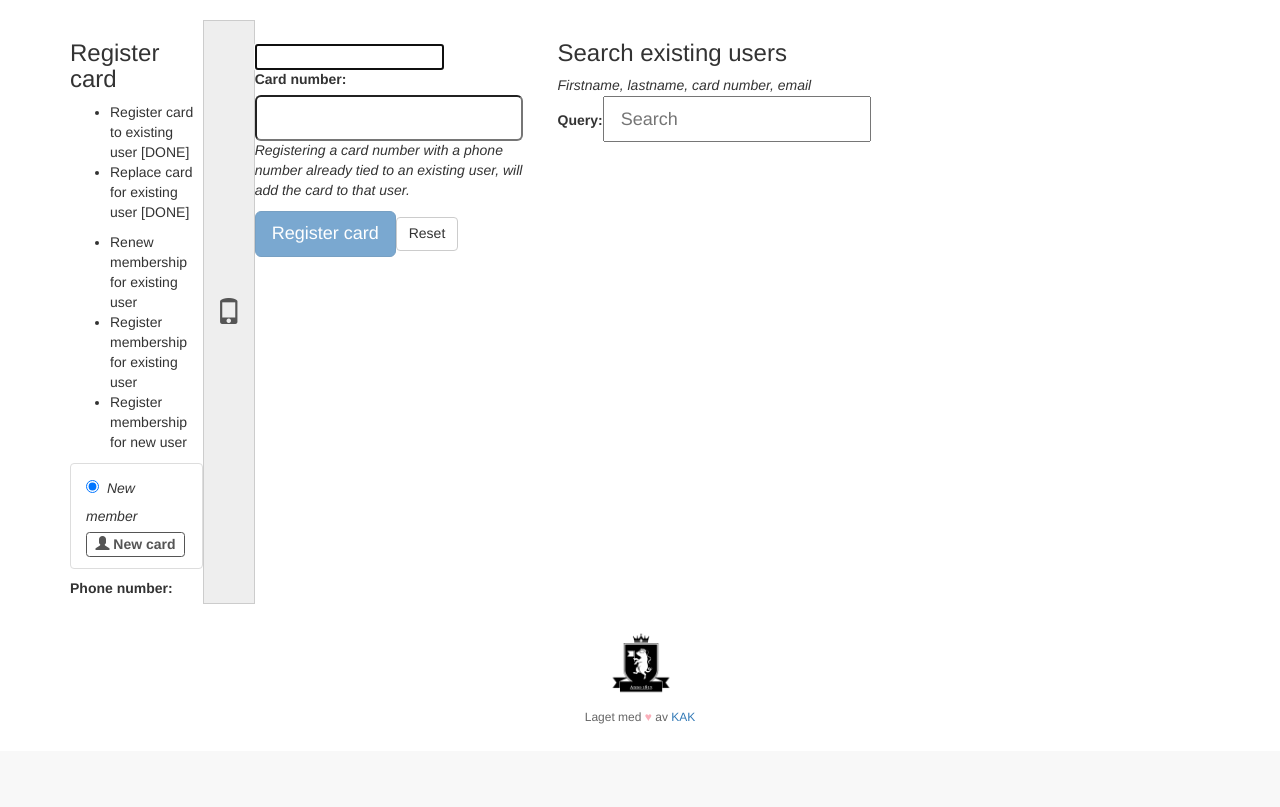
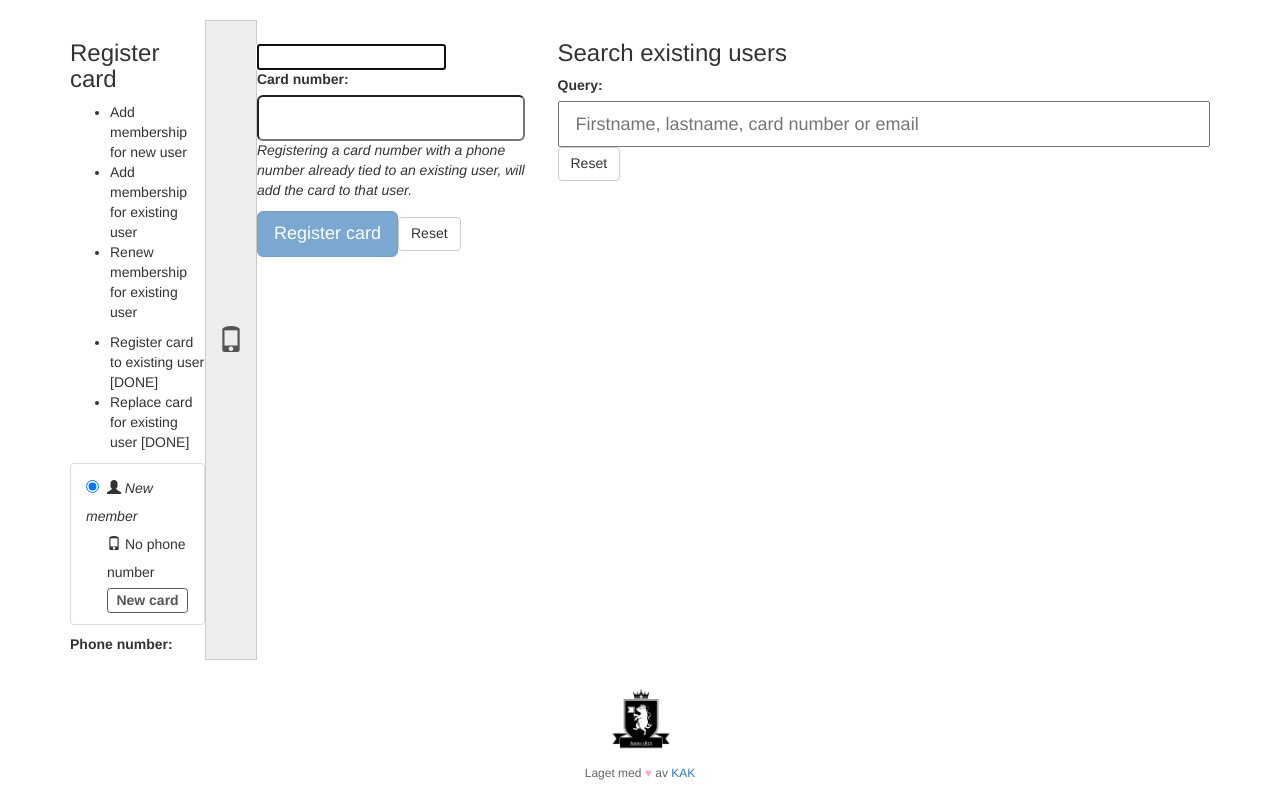
Before and after one commit to edb-gjengen/kassa, a Django app: page / in a window 1280 px wide. Shown: the part 51-858 px from the top of the page. Before the commit the page ends 775 px from the top, so only its background shows below. Run offline with Django 3.2, Linux system fonts and the light colour scheme; the visitor is signed in with stand-in values (Sample User, id 1); some libraries are stand-ins or nearby versions.

Commit message:
Improve that UI!

```diff
--- a/apps/kassa/forms.py
+++ b/apps/kassa/forms.py
@@ -6,7 +6,7 @@ from django.utils.translation import ugettext_lazy as _
 class SearchUserForm(forms.Form):
     query = forms.CharField(
         required=False,
-        widget=forms.TextInput(attrs={'placeholder': _('Search')})
+        widget=forms.TextInput(attrs={'placeholder': _('Firstname, lastname, card number or email')})
     )
 
 
--- a/apps/kassa/templates/kassa/register.html
+++ b/apps/kassa/templates/kassa/register.html
@@ -2,40 +2,31 @@
 {% load i18n bootstrap %}
 {% block content %}
 <div class="row">
-    <div class="col-sm-5">
+    <div class="col-sm-5 section-card-form">
         <form class="register-card-form" autocomplete="off">
             {% csrf_token %}
             <h3>{% trans "Register card" %}</h3>
             <ul>
+                <li>Add membership for new user</li>
+                <li>Add membership for existing user</li>
+                <li>Renew membership for existing user</li>
+            </ul>
+            <ul>
                 <li>Register card to existing user [DONE]</li>
                 <li>Replace card for existing user [DONE]</li>
             </ul>
-            <ul>
-                <li>Renew membership for existing user</li>
-                <li>Register membership for existing user</li>
-                <li>Register membership for new user</li>
-            </ul>
-            <div class="register-card-form--selected-user-wrap">
-                <!-- Placeholder -->
-                <div class="list-group-item search-result placeholder">
-                    <input type="radio" name="user" checked>
-                    <em>New member</em>
-                    <div class="labels">
-                        <span class="label label-card "><span class="glyphicon glyphicon-user"></span> New card</span>
-                    </div>
-                </div>
-            </div>
+            <div class="register-card-form--selected-user-wrap"></div>
             {{ add_card_form|bootstrap }}
             <p><em>Registering a card number with a phone number already tied to an existing user, will add the card to that user.</em></p>
-            <button id="register-submit-btn" type="submit" class="btn btn-primary btn-lg">{% trans "Register card" %}</button>
+            <button id="register-submit-btn" type="submit" class="btn btn-primary btn-lg" disabled>{% trans "Register card" %}</button>
             <button type="reset" class="register-reset-btn btn btn-default">{% trans "Reset" %}</button>
         </form>
     </div>
-    <div class="col-sm-7">
+    <div class="col-sm-7 section-search">
         <h3>{% trans "Search existing users" %}</h3>
-        <em>{% trans "Firstname, lastname, card number, email" %}</em>
         <form class="form-inline query-form" autocomplete="off">
             {{ search_user_form|bootstrap_inline }}
+            <button type="reset" class="btn btn-default">Reset</button>
         </form>
         <div class="results-wrap"></div>
     </div>
--- a/static/app/styles/app.scss
+++ b/static/app/styles/app.scss
@@ -1,5 +1,8 @@
 $icon-font-path: '../fonts/';
-$green: #5cb85c;
+$green-color: #5cb85c;
+$red-color: #ff433d;
+$yellow-color: #f8ff5b;
+$active-color: darkred;
 
 /* Vendor styles */
 @import "../../bower_components/bootstrap-sass/assets/stylesheets/_bootstrap.scss";
@@ -49,7 +52,7 @@ input[type=number] {
     line-height: 46px;
   }
 }
-.glyphicon-phone {
+.glyphicon-phone-large {
   font-size: 26px;
 }
 .register-card-form--selected-user-wrap {
@@ -67,7 +70,10 @@ input[type=number] {
   &.can-register-card:hover {
     cursor: pointer;
   }
-
+  .phone-number,
+  .labels {
+      margin-left: 21px;
+  }
   .label {
     font-size: 1em;
   }
@@ -76,10 +82,10 @@ input[type=number] {
     color: #555;
   }
   .label-card-yes {
-    color: $green;
+    color: $green-color;
   }
   .label-is-active {
-    background-color: darkred;
+    background-color: $active-color;
   }
   [type=radio] {
     margin-right: 4px;
@@ -95,13 +101,28 @@ input[type=number] {
     }
   }
 }
+/* Search form */
 .selected-icon {
   visibility: hidden;
   float: right;
-  bottom: 48px;
+  bottom: 66px;
+  right: 10px;
   position: relative;
-  font-size: 1.5em;
-  color: $green;
+  font-size: 2em;
+  color: $green-color;
+}
+#id_query {
+  width: 100%;
+}
+.query-form .form-group {
+  width: 80%;
+  display: inline-block;
+
+}
+
+.results-wrap {
+  overflow-y: auto;
+  max-height: 550px;
 }
 
 /* Footer */
@@ -133,6 +154,18 @@ input[type=number] {
     visibility: visible;
     transform: translateY(0);
   }
+  .glyphicon {
+    padding-right: 10px;
+  }
+}
+.toast-success {
+  color: $green-color;
+}
+.toast-error {
+  color: $red-color;
+}
+.toast-warning {
+  color: $yellow-color;
 }
 
 /* Header */
--- /dev/null
+++ b/static/app/templates/toast.html
@@ -0,0 +1 @@
+<span class="toast-{{message_type}}"><span class="glyphicon glyphicon-{{icon}}"></span> {{message}}</span>
--- a/static/dist/scripts/app.js
+++ b/static/dist/scripts/app.js
@@ -39,7 +39,7 @@ function update_user_with_card_details(user) {
 }
 function format_results(results) {
     results = _.map(results, update_user_with_card_details);
-    return nunjucks.render('search_results.html', {'results': results});
+    return nunjucksEnv.render('search_results.html', {'results': results});
 }
 function render_selected_user(user_data) {
     var context;
@@ -49,12 +49,17 @@ function render_selected_user(user_data) {
         user_data = update_user_with_card_details(user_data);
         context = {res: user_data, checked: true};
     }
-    var selected_user_html = nunjucks.render('search_result.html', context);
+    var selected_user_html = nunjucksEnv.render('search_result.html', context);
     _dom.selectedUserWrap.html(selected_user_html);
 }
-function set_toast(message) {
-    //var html = nunjucks.render('toast.html', {'message': message});
-    _dom.toastWrap.html(message);
+function set_toast(message, message_type) {
+    var context = {
+        message: message,
+        message_type: message_type,
+        icon: state_to_icon[message_type]
+    };
+    var html = nunjucksEnv.render('toast.html', context);
+    _dom.toastWrap.html(html);
     _dom.toastWrap.addClass('visible');
     setTimeout(function() {
         _dom.toastWrap.removeClass('visible');
@@ -83,11 +88,6 @@ function set_field_state(field_element, state, help_text) {
         help_text = '';
     }
     var help_span = '<span class="help-block ">'+ help_text +'</span>';
-    var state_to_icon = {
-        success: 'ok',
-        warning: 'warning-sign',
-        error: 'remove'
-    };
     var feedback_span = '<span class="glyphicon glyphicon-'+ state_to_icon[state] +' form-control-feedback" aria-hidden="true"></span>';
     var css_class = 'has-'+state;
     var form_group = field_element.parent().parent();
@@ -128,6 +128,9 @@ function resetCardForm(reset_native) {
     cardForm.fields.cardNumber = false;
     selectedUser = null;
     _dom.userIdField.val('').trigger('change');
+
+    /* Disable submit button */
+    _dom.registerSubmitButton.prop('disabled', true);
 }
 
 function cardFormIsValid() {
@@ -182,7 +185,7 @@ function getFormData(formElement) {
     return formData;
 }
 
-
+/* Init and global vars */
 var _dom;
 var users;
 var selectedUser;
@@ -192,6 +195,13 @@ var cardForm = {
         phoneNumber: false
     }
 };
+var state_to_icon = {
+    success: 'ok',
+    warning: 'warning-sign',
+    error: 'remove'
+};
+var nunjucksEnv = new nunjucks.Environment();
+
 
 
 $(document).ready(function(){
@@ -215,6 +225,17 @@ $(document).ready(function(){
         insideCardNumber: '/inside/cardnumber/',
         insideRegister: '/inside/register/'
     };
+    /* Add filter |phoneNumber */
+    nunjucksEnv.addFilter('phoneNumber', function(str) {
+        if(!str || str.length <= 1) {
+            return 'No phone number';
+        }
+        if(str.length == 11) {
+            return str.slice(0, 3) + " " + str.slice(3, 6) + " " + str.slice(6, 8) + " " + str.slice(8);
+        }
+
+        return str;
+    });
 
     /* Phone number as you type */
     _dom.phoneNumberField.on('input', function() {
@@ -300,7 +321,7 @@ $(document).ready(function(){
 
     /* On search result click */
     _dom.results.on('click', '.search-result input', function(e){
-        var label = $(this).parent();
+        var label = $(this).parent().parent();
         var number = label.attr('data-phone-number');
         var user_id = label.attr('data-user-id');
 
@@ -343,17 +364,16 @@ $(document).ready(function(){
             type: 'post',
             headers: {'X-CSRFToken': getCookie('csrftoken')}
         }).success(function(data){
-            console.log("success", data);
-            set_toast('Success :-)');
+            set_toast('Success :-)', 'success');
             resetCardForm(true);
 
         }).fail(function(data) {
             console.log("failed", data);
-            set_toast('Failed!');
+            set_toast('Failed!'+ data.error, 'error');
         });
     });
 
-    /* On user id change  */
+    /* On user id change */
     _dom.userIdField.on('change', function() {
         /* Render selected user in search form */
         if(selectedUser) {
@@ -368,9 +388,13 @@ $(document).ready(function(){
     });
 
     /* Ninja add some icons to bootstrap form */
-    var iconMobile = '<span class="input-group-addon"><span class="glyphicon glyphicon-phone"></span></span>';
+    var iconMobile = '<span class="input-group-addon"><span class="glyphicon glyphicon-phone glyphicon-phone-large"></span></span>';
     _dom.phoneNumberField.parent().addClass('input-group');
     _dom.phoneNumberField.before(iconMobile);
+
+    /* Render initial placeholder user */
+    var selected_user_html = nunjucksEnv.render('search_result.html', {placeholder: true, res: {number: '+4748105885'}});
+    _dom.selectedUserWrap.html(selected_user_html);
 
     /* Initial focus */
     if(_dom.usernameField) {
@@ -379,8 +403,6 @@ $(document).ready(function(){
     if(_dom.phoneNumberField) {
         _dom.phoneNumberField.focus();
     }
-    /* Initial submit button state disabled */
-    _dom.registerSubmitButton.attr('disabled','disabled');
 
     /* Load query params */
     /* FIXME: does not trigger validation and selected user preview */
--- a/static/dist/scripts/templates.js
+++ b/static/dist/scripts/templates.js
@@ -21,14 +21,7 @@ else {
 output += " not-member";
 ;
 }
-output += "\">\n        <input type=\"radio\" name=\"user\" id=\"";
-output += runtime.suppressValue(runtime.memberLookup((runtime.contextOrFrameLookup(context, frame, "res")),"id", env.opts.autoescape), env.opts.autoescape);
-output += "\"";
-if(runtime.contextOrFrameLookup(context, frame, "checked")) {
-output += " checked";
-;
-}
-output += ">\n    ";
+output += "\">\n    ";
 ;
 }
 else {
@@ -44,11 +37,25 @@ output += "not-member";
 output += "\">\n    ";
 ;
 }
-output += "\n    <!-- Name -->\n    <span class=\"glyphicon glyphicon-user\"></span> ";
+output += "\n    <div class=\"name\">\n        ";
+if(!runtime.memberLookup((runtime.contextOrFrameLookup(context, frame, "res")),"card_number_active", env.opts.autoescape)) {
+output += "\n            <input type=\"radio\" name=\"user\" id=\"";
+output += runtime.suppressValue(runtime.memberLookup((runtime.contextOrFrameLookup(context, frame, "res")),"id", env.opts.autoescape), env.opts.autoescape);
+output += "\"";
+if(runtime.contextOrFrameLookup(context, frame, "checked")) {
+output += " checked";
+;
+}
+output += ">\n        ";
+;
+}
+output += "\n        <!-- Name -->\n        <span class=\"glyphicon glyphicon-user\"></span> ";
 output += runtime.suppressValue(runtime.memberLookup((runtime.contextOrFrameLookup(context, frame, "res")),"firstname", env.opts.autoescape), env.opts.autoescape);
 output += " ";
 output += runtime.suppressValue(runtime.memberLookup((runtime.contextOrFrameLookup(context, frame, "res")),"lastname", env.opts.autoescape), env.opts.autoescape);
-output += "\n    <div class=\"labels\">\n        <!-- Membership -->\n        ";
+output += "\n    </div>\n    <!-- Phone number -->\n    <div class=\"phone-number\"><span class=\"glyphicon glyphicon-phone\"></span> ";
+output += runtime.suppressValue(env.getFilter("phoneNumber").call(context, runtime.memberLookup((runtime.contextOrFrameLookup(context, frame, "res")),"number", env.opts.autoescape)), env.opts.autoescape);
+output += "</div>\n    <div class=\"labels\">\n        <!-- Membership -->\n        ";
 if(runtime.memberLookup((runtime.contextOrFrameLookup(context, frame, "res")),"is_member", env.opts.autoescape) == "1") {
 output += "\n            <span class=\"label label-success\">Member: ";
 output += runtime.suppressValue(env.getFilter("default").call(context, runtime.memberLookup((runtime.contextOrFrameLookup(context, frame, "res")),"expires", env.opts.autoescape),"Lifelong"), env.opts.autoescape);
@@ -97,9 +104,9 @@ output += "\n";
 ;
 }
 else {
-output += "\n    <!-- Placeholder -->\n    <div class=\"list-group-item search-result placeholder\">\n        <input type=\"radio\" name=\"user\" checked>\n        <em>New member</em>\n        <div class=\"labels\">\n            <span class=\"label label-card \"><span class=\"glyphicon glyphicon-user\"></span> ";
-output += runtime.suppressValue(env.getFilter("default").call(context, runtime.memberLookup((runtime.contextOrFrameLookup(context, frame, "res")),"card_number_active", env.opts.autoescape),"New card"), env.opts.autoescape);
-output += "</span>\n        </div>\n    </div>\n";
+output += "\n    <!-- Placeholder -->\n    <div class=\"list-group-item search-result placeholder\">\n        <input type=\"radio\" name=\"user\" checked>\n        <span class=\"glyphicon glyphicon-user\"></span> <em>New member</em>\n        <div class=\"phone-number\"><span class=\"glyphicon glyphicon-phone\"></span> ";
+output += runtime.suppressValue(env.getFilter("phoneNumber").call(context, runtime.contextOrFrameLookup(context, frame, "number")), env.opts.autoescape);
+output += "</div>\n        <div class=\"labels\">\n            <span class=\"label label-card\">New card</span>\n        </div>\n    </div>\n";
 ;
 }
 cb(null, output);
@@ -156,3 +163,27 @@ root: root
 };
 })();
 })();
+
+(function() {(window.nunjucksPrecompiled = window.nunjucksPrecompiled || {})["toast.html"] = (function() {function root(env, context, frame, runtime, cb) {
+var lineno = null;
+var colno = null;
+var output = "";
+try {
+output += "<span class=\"toast-";
+output += runtime.suppressValue(runtime.contextOrFrameLookup(context, frame, "message_type"), env.opts.autoescape);
+output += "\"><span class=\"glyphicon glyphicon-";
+output += runtime.suppressValue(runtime.contextOrFrameLookup(context, frame, "icon"), env.opts.autoescape);
+output += "\"></span> ";
+output += runtime.suppressValue(runtime.contextOrFrameLookup(context, frame, "message"), env.opts.autoescape);
+output += "</span>";
+cb(null, output);
+;
+} catch (e) {
+  cb(runtime.handleError(e, lineno, colno));
+}
+}
+return {
+root: root
+};
+})();
+})();
```
Also changed, not shown: static/app/scripts/app.js (+41 -19 lines), static/app/templates/search_result.html (+12 -5 lines), README.md, static/dist/styles/app.css.
